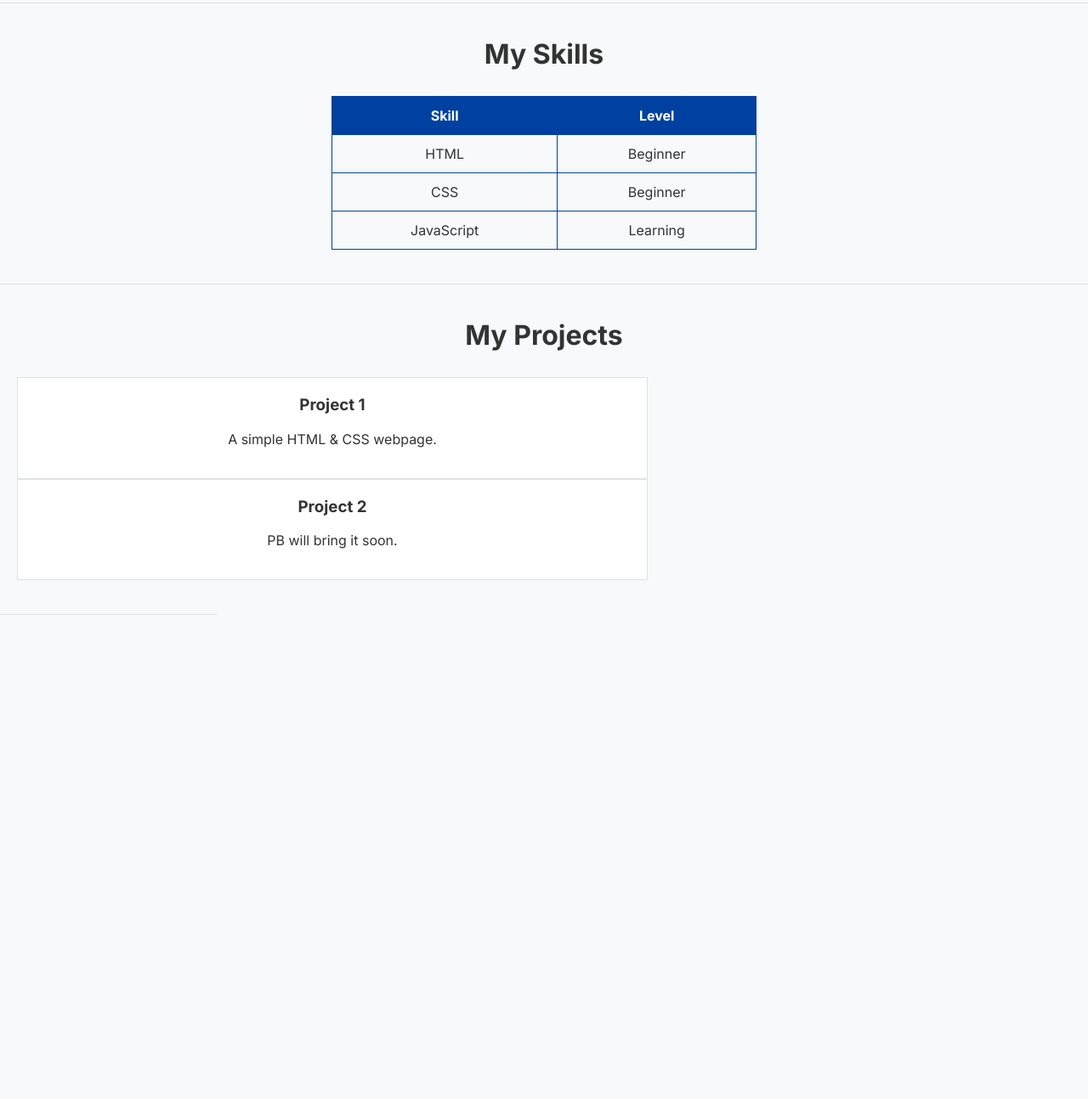
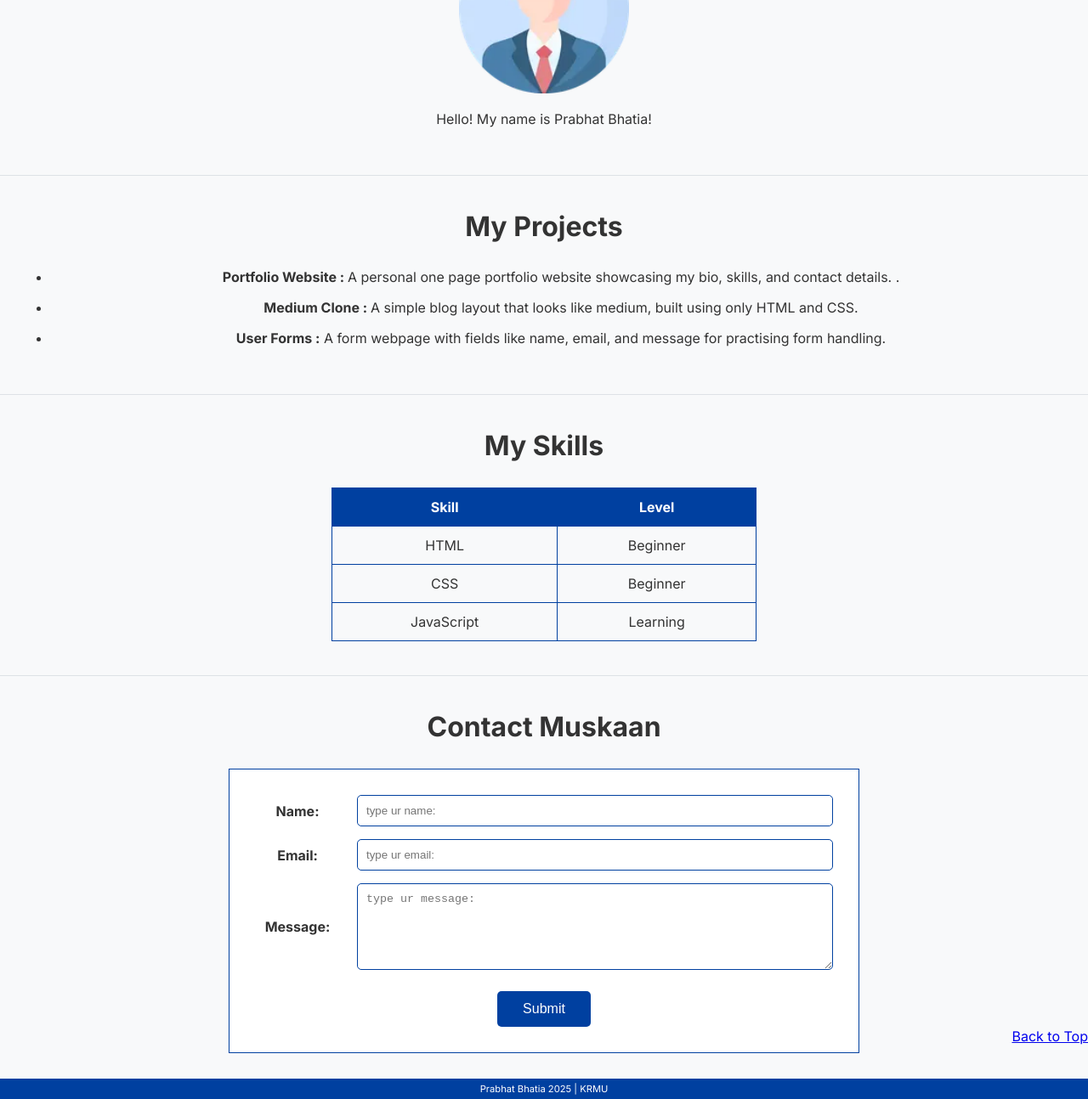
Before and after one commit to alt-prabhat/portfolio_project, a plain HTML site: page Assignment 1/index.html in a window 1280 px wide. Shown: the part 567-1861 px from the top of the page at 85% size. Before the commit the page ends 1809 px from the top, so only its background shows below. Drawn offline with Linux system fonts and the light colour scheme; files that its build step writes are made by us from their sources.

Commit message:
Update index.html

```diff
--- a/Assignment 1/index.html
+++ b/Assignment 1/index.html
@@ -1,9 +1,9 @@
 <!-- Prabhat Bhatia -->
 <!-- B.Tech CSE Cyber Security Semester 1-->
-<!-- Lab Assignment 2-->
+<!-- Lab Assignment 1-->
 
 <!DOCTYPE html>
-<html lang="en">
+<html>
 <head>
     <meta charset="UTF-8">
     <meta name="viewport" content="width=device-width, initial-scale=1.0">
@@ -13,26 +13,47 @@
 
 <body>
     <header>
-        <h1>My Portfolio</h1>
+        <h1>Prabhat Bhatia</h1>
         <nav>
-            <a href="#about">About</a>
-            <a href="#skills">Skills</a>
-            <a href="#projects">Projects</a>
-            <a href="#contact">Contact</a>
+            <ul>
+                <li><a href="#about">About</a></li>
+                <li><a href="#skills">Skills</a></li>
+                <li><a href="#projects">Projects</a></li>
+                <li><a href="#contact">Contact</a></li>
+            </ul>
         </nav>
     </header>
 
     <main>
+        <section id="welcome">
+            <h2>Welcome to my Portfolio</h2>
+            <p>Hello! I am Prabhat Bhatia! This is my first portfolio where I showcase my skills and projects.</p>
+        </section>
+
         <section id="about">
             <h2>About Me</h2>
-            <img src="images/profile.jpg" alt="A profile picture icon" class="profile-pic">
-            <p>Hello! My name is Prabhat Bhatia. I am learning Web Development and this is my first portfolio website.</p>
+            <img src="images/profile.jpg" alt="A profile pic" width="200">
+            <p>Hello! My name is Prabhat Bhatia!</p>
         </section>
 
-        <!-- My Skills -->
-        <section id="skills">
+        <section id="projects">
+            <h2>My Projects</h2>
+            <ul>
+                <li>
+                    <p><strong>Portfolio Website : </strong>A personal one page portfolio website showcasing my bio, skills, and contact details. .</p>
+                </li>
+                <li>
+                    <p><strong>Medium Clone : </strong>A simple blog layout that looks like medium, built using only HTML and CSS.</p>
+                </li>
+                <li>
+                    <p><strong>User Forms :</strong> A form webpage with fields like name, email, and message for practising form handling.</p>
+                </li>
+            </ul>
+        </section>
+
+        <section id ="skills">
             <h2>My Skills</h2>
-            <table border="1">
+            <table border = "1">
                 <thead>
                     <tr>
                         <th>Skill</th>
@@ -56,45 +77,31 @@
             </table>
         </section>
 
-        <!-- My Projects -->
-        <section id="projects">
-            <h2>My Projects</h2>
-            <div class="project-card">
-                <h3>Project 1</h3>
-                <p>A simple HTML & CSS webpage.</p>
-            </div>
-            <div class="project-card">
-                <h3>Project 2</h3>
-                <p>PB will bring it soon.</p>
-            </div>
-        </section>
-
-        <!-- Contact Me -->
         <section id="contact">
-            <h2>Contact Me</h2>
+            <h2>Contact Muskaan</h2>
             <form>
                 <div class="form-row">
                     <label for="name">Name:</label>
-                    <input type="text" id="name" name="name" placeholder="Enter your name">
+                    <input type="text" placeholder="type ur name:">
                 </div>
                 <div class="form-row">
                     <label for="email">Email:</label>
-                    <input type="email" id="email" name="email" placeholder="Enter your email">
+                    <input type="email" placeholder="type ur email:">
                 </div>
                 <div class="form-row">
                     <label for="message">Message:</label>
-                    <textarea id="message" name="message" placeholder="Write your message"></textarea>
+                    <textarea type="message" placeholder="type ur message:"></textarea>
                 </div>
-                <button type="submit">Next</button>
+                <button type="submit">Submit</button>
             </form>
         </section>
     </main>
 
     <div class="back-to-top-container">
-        <a href="#" class="back-to-top-btn">↑ Back to Top</a>
+        <a href="#" class=""back-to-top-btn>Back to Top</a>
     </div>
 
-    <footer> Prabhat Bhatia 2025 </footer>
+<footer>Prabhat Bhatia 2025 | KRMU</footer>
 
 </body>
 </html>
```
